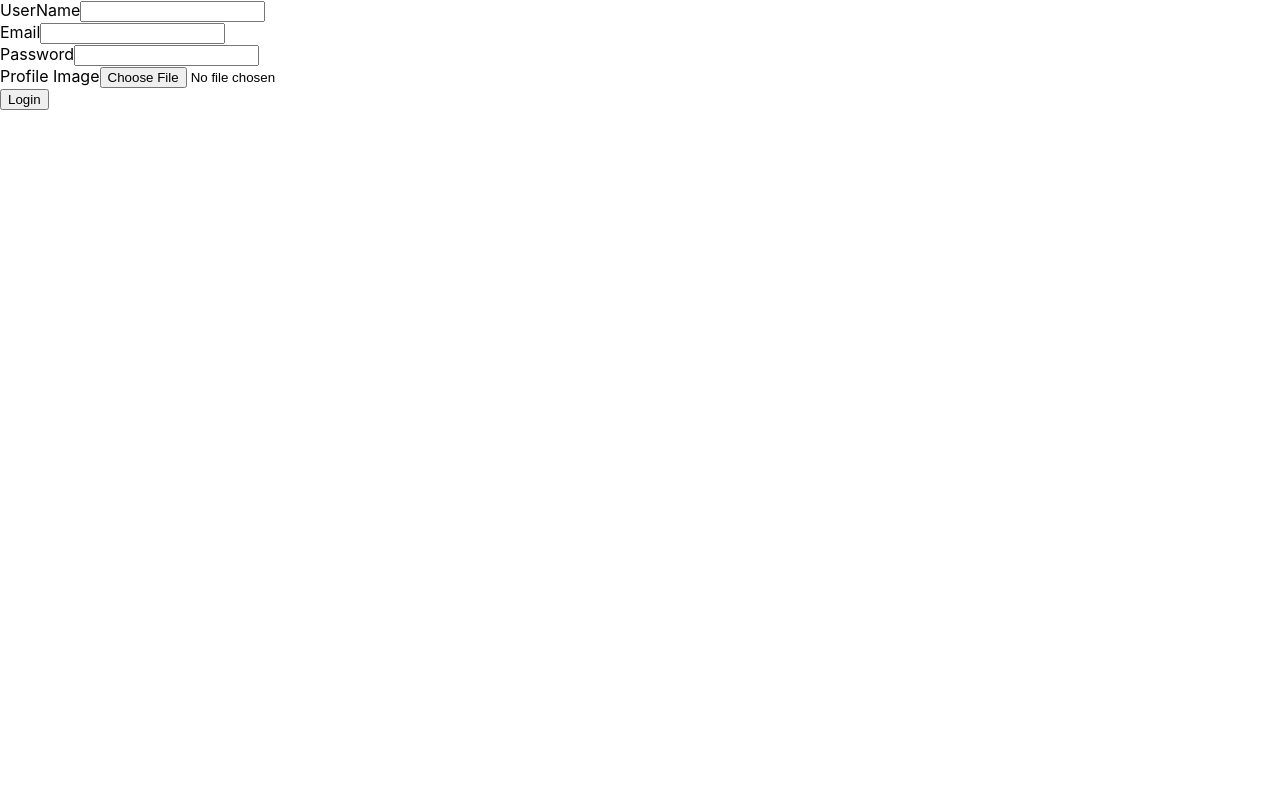
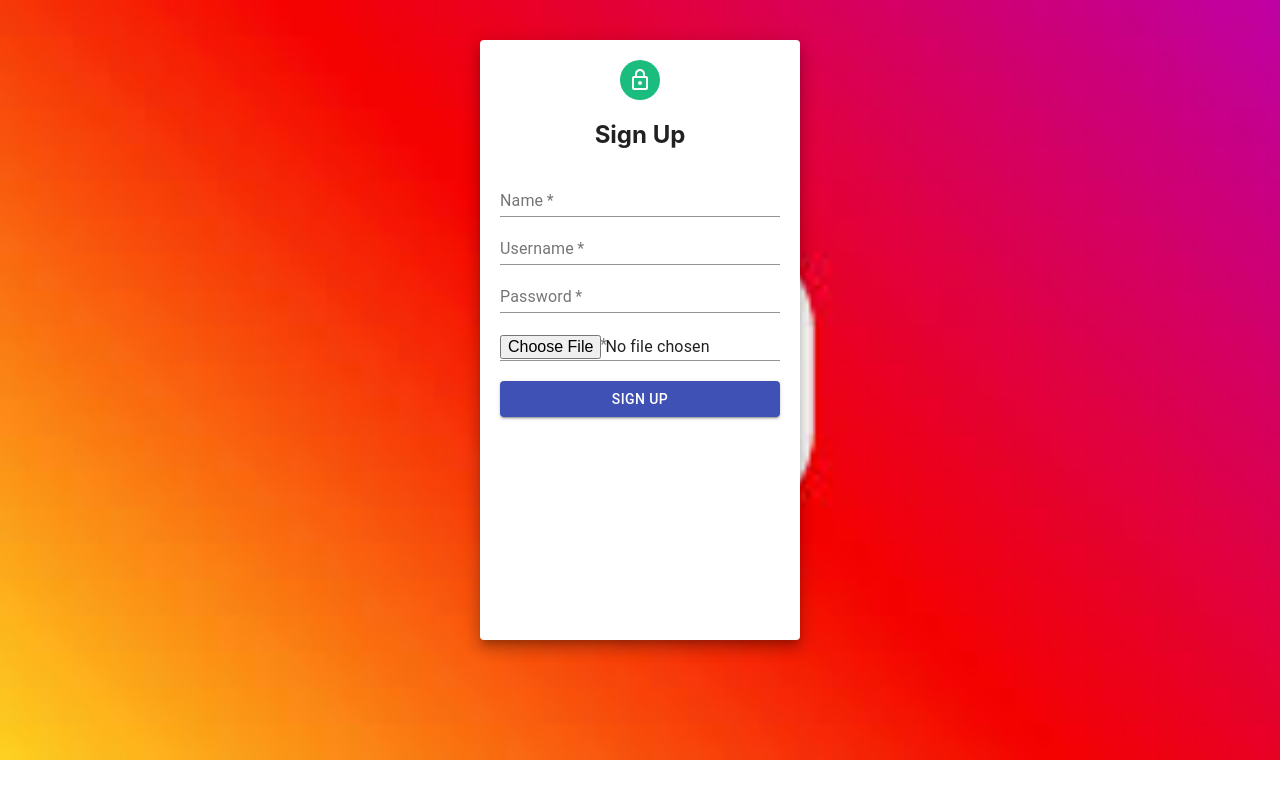
Before and after one commit to malhotrakartik/Reels-App, a React (Create React App) app: page / in a window 1280 px wide. Built offline with nearby package versions, Linux system fonts and the light colour scheme; no server answers.

Commit message:
sign up css added

```diff
--- a/package.json
+++ b/package.json
@@ -3,6 +3,8 @@
   "version": "0.1.0",
   "private": true,
   "dependencies": {
+    "@material-ui/core": "^4.12.3",
+    "@material-ui/icons": "^4.11.2",
     "@testing-library/jest-dom": "^5.14.1",
     "@testing-library/react": "^11.2.7",
     "@testing-library/user-event": "^12.8.3",
--- a/src/App.css
+++ b/src/App.css
@@ -1,4 +1,4 @@
-.App {
+/* .App {
   text-align: center;
 }
 
@@ -35,4 +35,4 @@
   to {
     transform: rotate(360deg);
   }
-}
+} */
--- a/src/Components/SignUp.js
+++ b/src/Components/SignUp.js
@@ -1,6 +1,11 @@
 import React, { useState, useEffect, useContext } from "react";
 import { AuthContext } from "../Context/AuthProvider";
 import { storage, database } from "../firebase";
+import { Grid,Paper, Avatar, TextField, Button, Typography,Link } from '@material-ui/core'
+import LockOutlinedIcon from '@material-ui/icons/LockOutlined';
+import FormControlLabel from '@material-ui/core/FormControlLabel';
+import Checkbox from '@material-ui/core/Checkbox';
+import Image from '../Images/background.jpeg'
 function SignUp() {
     const [email, setEmail] = useState("");
     const [password, setPassword] = useState("");
@@ -52,7 +57,9 @@ function SignUp() {
                 })
             }
             setLoading(false);
-        } catch (err) { }
+        } catch (err) {
+            console.log(err);
+         }
     };
     const handleFileSubmit = (e) => {
         let file = e.target.files[0];
@@ -60,46 +67,35 @@ function SignUp() {
             setFile(file);
         }
     };
-    return (
-        <div>
-            <form onSubmit={handleSignup}>
-                <div>
-                    <label htmlFor="">UserName</label>
-                    <input
-                        type="text"
-                        value={name}
-                        onChange={(e) => setName(e.target.value)}
-                    />
-                </div>
-                <div>
-                    <label htmlFor="">Email</label>
-                    <input
-                        type="email"
-                        value={email}
-                        onChange={(e) => setEmail(e.target.value)}
-                    />
-                </div>
-                <div>
-                    <label htmlFor="">Password</label>
-                    <input
-                        type="password"
-                        value={password}
-                        onChange={(e) => setPassword(e.target.value)}
-                    />
-                </div>
-                <div>
-                    <label htmlFor="profile">Profile Image</label>
-                    <input
-                        type="file"
-                        accept="image/*"
-                        onChange={handleFileSubmit}
-                    ></input>
-                </div>
-                <button type="submit" disabled={loading}>
-                    Login
-                </button>
-            </form>
-        </div>
-    );
+
+    const paperStyle={padding :20,height:'70vh',width:280, margin:"0px auto"}
+    const avatarStyle={backgroundColor:'#1bbd7e'}
+    const btnstyle={margin:'20px 0'}
+    const gridStyle = {
+        backgroundImage : `url(${Image})`,
+        height : '90vh',
+        width : '100vw',
+        marginTop : '0',
+        paddingTop : '40px',
+        backgroundSize : 'cover'
+    }
+    return(
+        <Grid style = {gridStyle}>
+            <Paper elevation={10} style={paperStyle}>
+                <Grid align='center'>
+                     <Avatar style={avatarStyle}><LockOutlinedIcon/></Avatar>
+                    <h2>Sign Up</h2>
+                </Grid>
+                <TextField label='Name' type = "text" value = {name}  onChange={(e) => setName(e.target.value)}  fullWidth required/>
+                <TextField label='Username' type = "email" value = {email}  onChange={(e) => setEmail(e.target.value)} fullWidth required/>
+                <TextField label='Password' value = {password} type='password' onChange={(e) => setPassword(e.target.value)} fullWidth required/>
+                <TextField label='Profile Image'  accept="image/*" type='file' onChange={handleFileSubmit} fullWidth required/>
+
+                <Button type='submit' color='primary' variant="contained" onClick = {handleSignup} style={btnstyle} fullWidth>Sign Up</Button>
+
+            </Paper>
+        </Grid>
+    )
+
 }
 export default SignUp;
```
Also changed, not shown: src/Images/background.jpeg (added), 1 other file (tests, documents, lock files or other folders).
